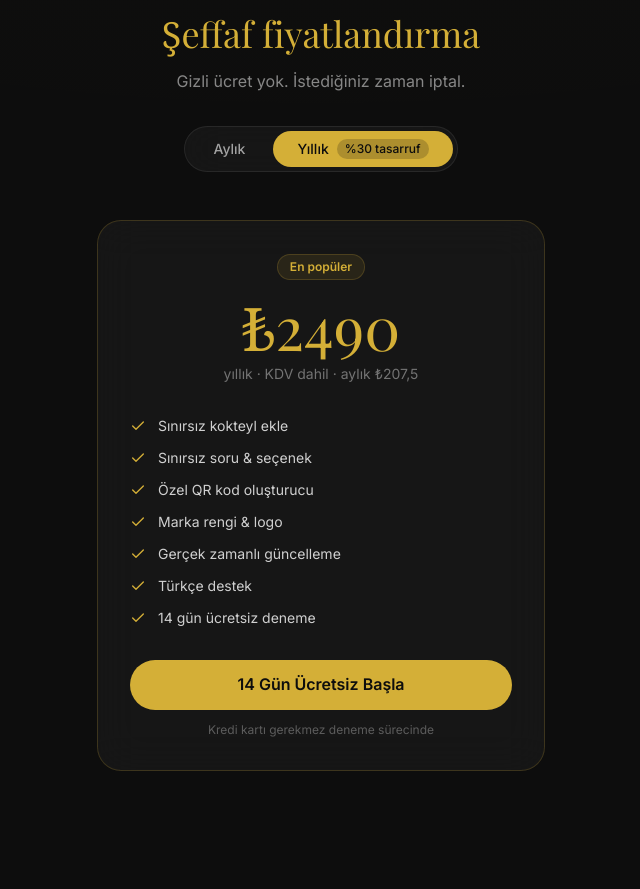
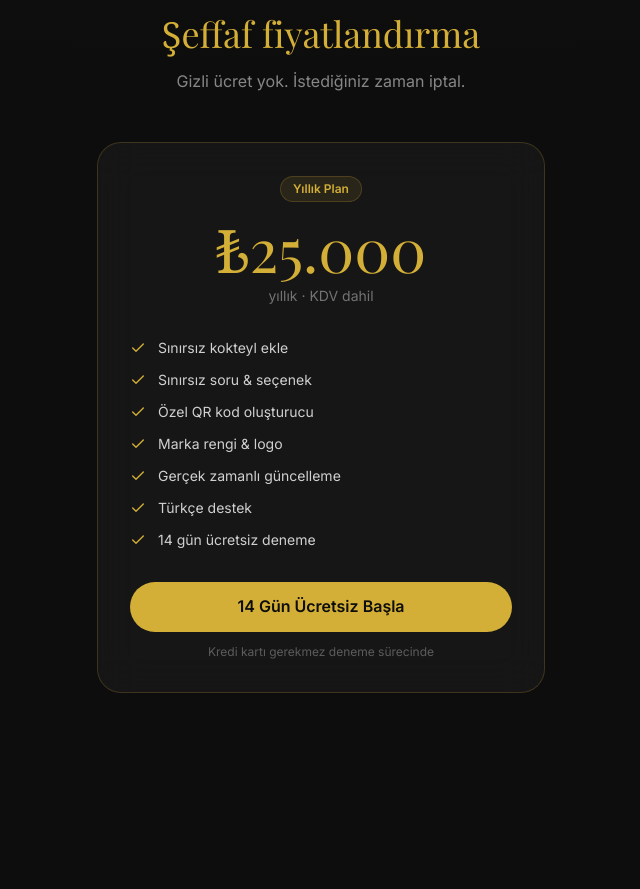
Before and after one commit to garbiscan-sudo/moodsip-saas, a Next.js app: page / in a window 1280 px wide. Shown: the part 2560-3449 px from the top of the page, without its empty margins (319-959 px from the left). Built offline with nearby package versions, Linux system fonts and the light colour scheme; a web font is replaced by a local one.

Commit message:
landing page yearly 25000

```diff
--- a/app/page.tsx
+++ b/app/page.tsx
@@ -1,13 +1,11 @@
 'use client'
 import Link from 'next/link'
-import { useState } from 'react'
 import {
   QrCode, LayoutDashboard, Sparkles, ChevronRight,
   Check, Star, Zap, Shield, RefreshCw
 } from 'lucide-react'
 
-const PRICE_MONTHLY = process.env.NEXT_PUBLIC_PRICE_MONTHLY || '299'
-const PRICE_YEARLY  = process.env.NEXT_PUBLIC_PRICE_YEARLY  || '2490'
+const PRICE_YEARLY = '25.000'
 
 const features = [
   { icon: QrCode,          title: 'QR Kod Menü',          desc: 'Masaya QR yapıştır, müşteri okusun. Saniyeler içinde deneyim başlar.' },
@@ -25,7 +23,6 @@ const testimonials = [
 ]
 
 export default function LandingPage() {
-  const [billingCycle, setBillingCycle] = useState<'monthly' | 'yearly'>('yearly')
 
   return (
     <div className="min-h-screen bg-obsidian bg-radial-gold">
@@ -137,40 +134,15 @@ export default function LandingPage() {
         <div className="text-center mb-12">
           <h2 className="section-title mb-4">Şeffaf fiyatlandırma</h2>
           <p className="text-white/50 mb-8">Gizli ücret yok. İstediğiniz zaman iptal.</p>
-
-          {/* Toggle */}
-          <div className="inline-flex glass rounded-full p-1 gap-1">
-            <button
-              onClick={() => setBillingCycle('monthly')}
-              className={`px-6 py-2 rounded-full text-sm font-medium transition-all ${
-                billingCycle === 'monthly' ? 'bg-gold text-obsidian' : 'text-white/60 hover:text-white'
-              }`}
-            >
-              Aylık
-            </button>
-            <button
-              onClick={() => setBillingCycle('yearly')}
-              className={`px-6 py-2 rounded-full text-sm font-medium transition-all flex items-center gap-2 ${
-                billingCycle === 'yearly' ? 'bg-gold text-obsidian' : 'text-white/60 hover:text-white'
-              }`}
-            >
-              Yıllık
-              <span className={`text-xs px-2 py-0.5 rounded-full ${
-                billingCycle === 'yearly' ? 'bg-obsidian/20' : 'bg-gold/20 text-gold'
-              }`}>
-                %30 tasarruf
-              </span>
-            </button>
-          </div>
         </div>
 
         <div className="glass rounded-3xl p-8 border-gold/20 text-center max-w-md mx-auto">
-          <div className="badge-gold mb-4 mx-auto w-fit">En popüler</div>
+          <div className="badge-gold mb-4 mx-auto w-fit">Yıllık Plan</div>
           <div className="font-serif text-6xl text-gold mb-2">
-            ₺{billingCycle === 'monthly' ? PRICE_MONTHLY : PRICE_YEARLY}
+            ₺{PRICE_YEARLY}
           </div>
           <div className="text-white/40 text-sm mb-8">
-            {billingCycle === 'monthly' ? 'aylık · KDV dahil' : 'yıllık · KDV dahil · aylık ₺207,5'}
+            yıllık · KDV dahil
           </div>
 
           <div className="space-y-3 text-left mb-8">
```
